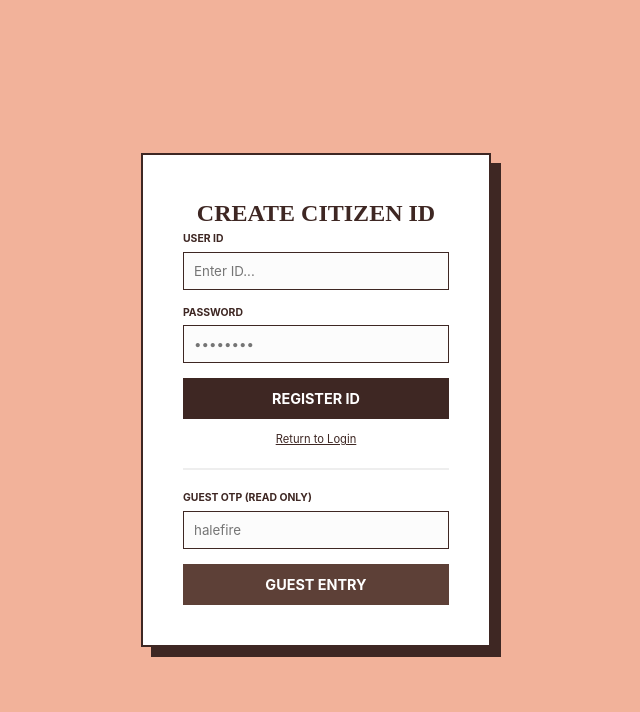
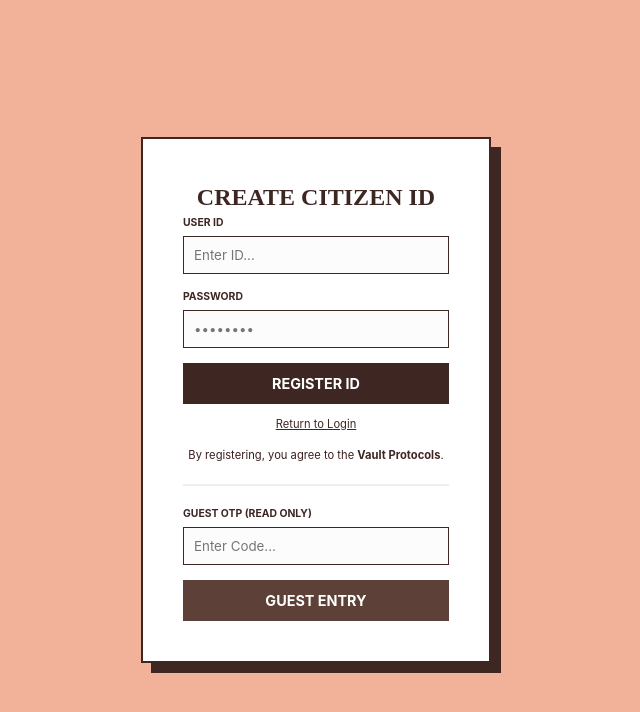
Before and after one commit to Babysterek/ficvault, a React (Vite) app: page /entry in a window 1280 px wide. Both pictures are taken after a click on the element "Need a permanent ID? Register here.". Shown: the top 712 px of the page, without its empty margins (324-964 px from the left). Built offline with nearby package versions, Linux system fonts and the light colour scheme; no server answers.

Commit message:
Final build of Gatekeeper with protocols link and secure guest input

```diff
--- a/src/components/Gatekeeper.tsx
+++ b/src/components/Gatekeeper.tsx
@@ -9,16 +9,14 @@ export default function Gatekeeper({ setUser }: any) {
     const [otp, setOtp] = useState('');
 
     const handleAuth = async () => {
-        // 🕵️ 1. ADMIN CHECK (Immediate bypass)
+        // 🕵️ 1. ADMIN CHECK
         if (id === 'Babysterek' && pass === 'ammuisfine') {
             setUser({ id: 'admin_1', pseudo: 'Babysterek', isAdmin: true });
             return;
         }
 
-        // 🆔 2. CITIZEN ID CLEANUP
-        // This removes all spaces and special characters for the internal email
+        // 🆔 2. ID CLEANUP (Removes spaces/special chars for background email)
         const cleanId = id.replace(/[^a-zA-Z0-9]/g, "").toLowerCase();
-
         if (!cleanId) return alert("Please enter a valid ID (letters/numbers only).");
 
         const fakeEmail = `${cleanId}@ficvault.com`;
@@ -33,9 +31,6 @@ export default function Gatekeeper({ setUser }: any) {
             if (error) {
                 return alert("🔒 Vault Access Denied: Check ID/Pass or register first.");
             }
-            <p style={{ fontSize: '0.7rem', marginTop: '15px' }}>
-    By registering, you agree to the <Link to="/terms" style={{color: '#3E2723', fontWeight: 'bold'}}>Vault Protocols</Link>.
-</p>
 
             setUser({ ...data.user, pseudo: id, isAdmin: false });
         } else {
@@ -51,13 +46,13 @@ export default function Gatekeeper({ setUser }: any) {
 
             if (data.user) {
                 alert("✨ Citizen ID Created! You can now login with: " + id);
-                setIsLogin(true); // Automatically flip to login mode
+                setIsLogin(true);
             }
         }
     };
 
     const handleGuest = async () => {
-        // 🔑 3. GUEST OTP CHECK (halefire)
+        // 🔑 3. GUEST OTP CHECK
         const { data } = await supabase
             .from('vault_access')
             .select('*')
@@ -103,13 +98,21 @@ export default function Gatekeeper({ setUser }: any) {
                     <p onClick={() => setIsLogin(!isLogin)} style={toggleText}>
                         {isLogin ? "Need a permanent ID? Register here." : "Return to Login"}
                     </p>
+
+                    {/* 📜 TERMS LINK (Moved correctly to the UI) */}
+                    {!isLogin && (
+                        <p style={{ fontSize: '0.7rem', marginTop: '15px', textAlign: 'center' }}>
+                            By registering, you agree to the <Link to="/terms" style={{ color: '#3E2723', fontWeight: 'bold' }}>Vault Protocols</Link>.
+                        </p>
+                    )}
                 </div>
 
                 {/* --- GUEST SECTION --- */}
                 <div style={{ borderTop: '2px solid #eee', paddingTop: '20px' }}>
                     <label style={labelStyle}>GUEST OTP (READ ONLY)</label>
                     <input
-                        placeholder="halefire"
+                        type="password"
+                        placeholder="Enter Code..."
                         onChange={e => setOtp(e.target.value)}
                         style={inputStyle}
                     />
```
